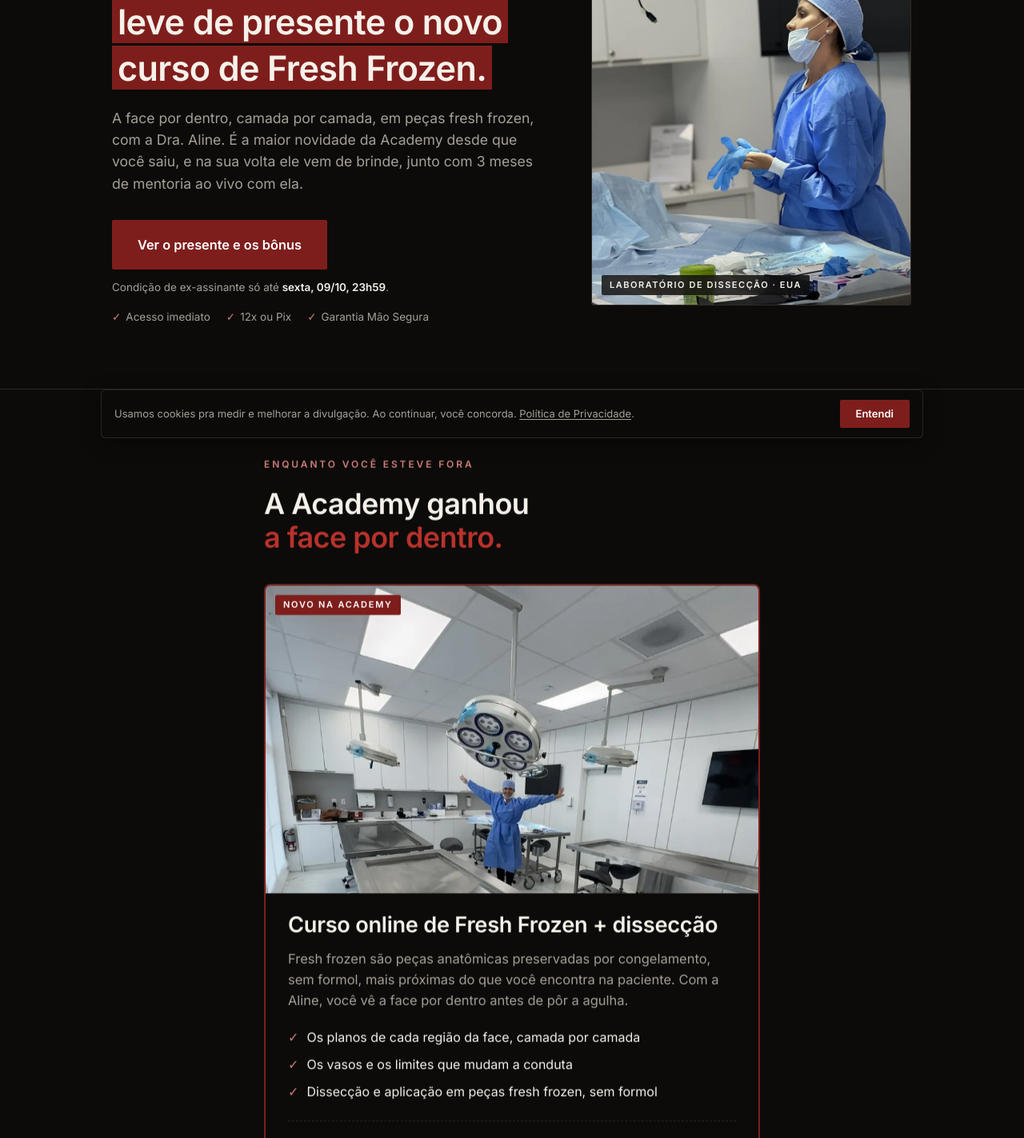
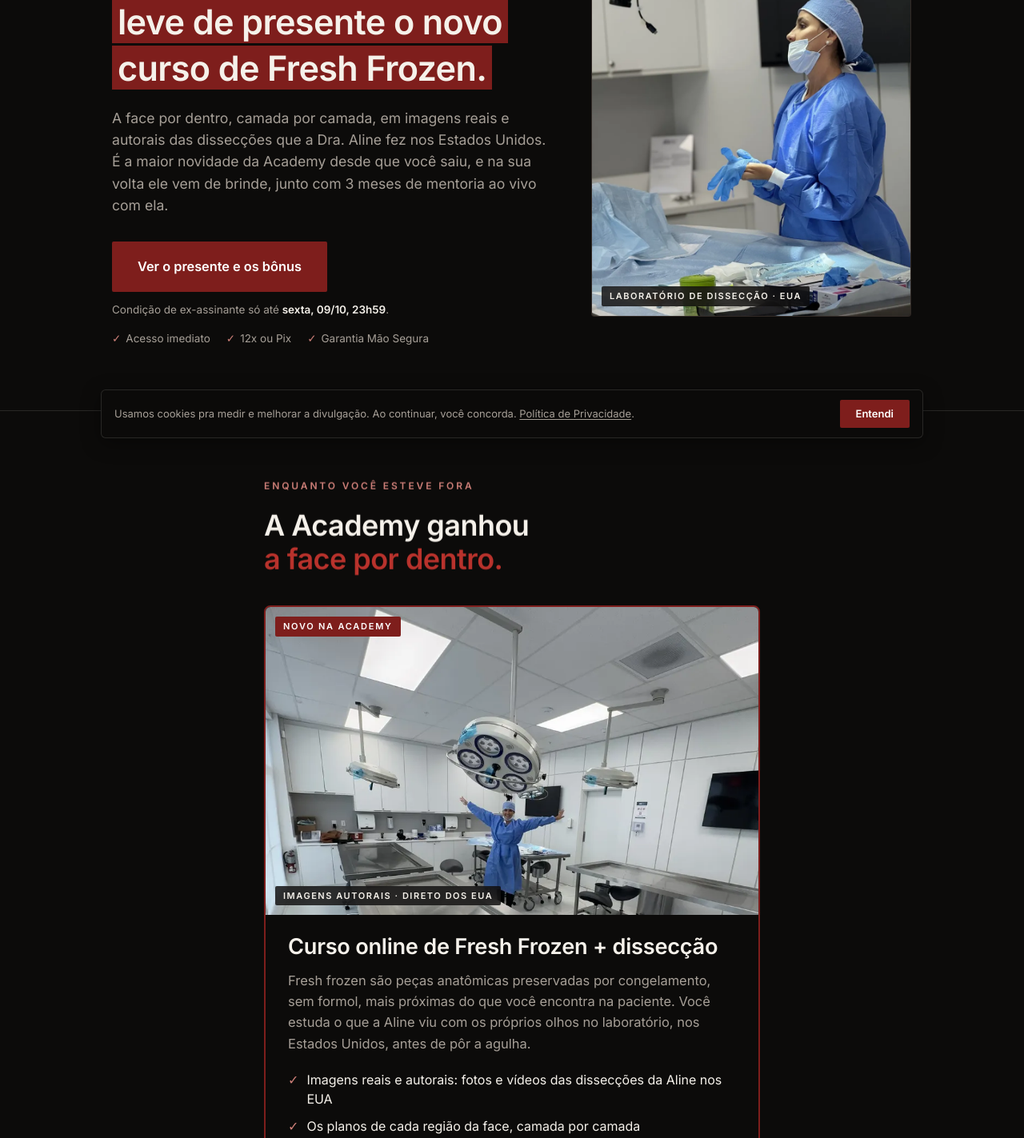
Before and after one commit to mateusferrao/LB-Plataforma-Aline-Lancamento, a Next.js app: page /academy/exalunas in a window 1280 px wide. Shown: the part 240-1663 px from the top of the page at 80% size. Built offline with nearby package versions, Linux system fonts and the light colour scheme; no server answers.

Commit message:
Ex-assinantes: diferencial das imagens reais e autorais das dissecções da Aline nos EUA
Co-Authored-By: Claude Opus 5.5 <noreply@anthropic.com>
Claude-Session: https://claude.ai/code/session_01WPUMeavyQNj8nGDqq9EBnH

```diff
--- a/components/academy/exalunas/FaqEx.tsx
+++ b/components/academy/exalunas/FaqEx.tsx
@@ -36,6 +36,10 @@ const FAQS = [
     a: "Fresh frozen são peças anatômicas humanas preservadas por congelamento, sem formol, mais próximas do que você encontra na paciente. O curso é online, dentro da plataforma: você assiste no seu tempo, quantas vezes precisar.",
   },
   {
+    q: "As imagens do curso são de onde?",
+    a: "São reais e autorais: fotos e vídeos das dissecções que a Aline fez no laboratório, nos Estados Unidos. São imagens de estudo, mostradas com respeito e com a explicação de cada estrutura.",
+  },
+  {
     q: "Como pago?",
     a: `Em até 12x de ${EXALUNAS.parcela12x} no cartão, ou ${EXALUNAS.precoLabel} à vista no Pix ou no cartão, direto no checkout.`,
   },
--- a/components/academy/exalunas/FinalCtaEx.tsx
+++ b/components/academy/exalunas/FinalCtaEx.tsx
@@ -14,7 +14,7 @@ export function FinalCtaEx() {
           Você já começou. <span className="text-wine-bright">Volta pra terminar com a mão firme.</span>
         </h2>
         <p className="mt-5 max-w-[560px] text-[1.08rem] leading-[1.6] text-fg-soft">
-          A plataforma inteira por {EXALUNAS.mesesAcesso} meses, o novo curso de Fresh Frozen de presente e 3 meses de
+          A plataforma inteira por {EXALUNAS.mesesAcesso} meses, o novo curso de Fresh Frozen, com imagens autorais dos EUA, de presente e 3 meses de
           mentoria com a Aline. Em 12x de {EXALUNAS.parcela12x}, ou {EXALUNAS.precoLabel} à vista.
         </p>
         <CtaEx className="mt-8 w-full sm:w-auto">
--- a/components/academy/exalunas/HeroEx.tsx
+++ b/components/academy/exalunas/HeroEx.tsx
@@ -39,9 +39,9 @@ export function HeroEx() {
             </h1>
 
             <p className="mt-5 max-w-[560px] text-[1.1rem] leading-[1.55] text-fg-soft">
-              A face por dentro, camada por camada, em peças fresh frozen, com a Dra. Aline. É a maior novidade da
-              Academy desde que você saiu, e na sua volta ele vem de brinde, junto com 3 meses de mentoria ao vivo
-              com ela.
+              A face por dentro, camada por camada, em imagens reais e autorais das dissecções que a Dra. Aline fez
+              nos Estados Unidos. É a maior novidade da Academy desde que você saiu, e na sua volta ele vem de
+              brinde, junto com 3 meses de mentoria ao vivo com ela.
             </p>
 
             <VerOfertaButton produto="academy-exalunas" className="mt-8 w-full justify-center sm:w-auto">
--- a/components/academy/exalunas/NovidadeEx.tsx
+++ b/components/academy/exalunas/NovidadeEx.tsx
@@ -7,8 +7,10 @@ import { ANATOMIA_EXALUNAS, brl } from "@/lib/ofertaAcademy";
 
 // "O que você perdeu desde que saiu". O Fresh Frozen é a novidade e ganha o card
 // grande, com foto (pedido de 08/10); a mentoria, o certificado e a preferência
-// vêm depois, menores, como o que mais entra na volta.
+// vêm depois, menores, como o que mais entra na volta. Diferencial (08/10): as
+// imagens do curso são reais e autorais, das dissecções da Aline nos EUA.
 const O_QUE_VE = [
+  "Imagens reais e autorais: fotos e vídeos das dissecções da Aline nos EUA",
   "Os planos de cada região da face, camada por camada",
   "Os vasos e os limites que mudam a conduta",
   "Dissecção e aplicação em peças fresh frozen, sem formol",
@@ -44,6 +46,9 @@ export function NovidadeEx() {
           <span className="absolute top-3 left-3 rounded-[2px] bg-wine px-2.5 py-1 text-[11px] font-semibold tracking-[0.16em] text-on-wine uppercase">
             Novo na Academy
           </span>
+          <span className="absolute bottom-3 left-3 rounded-[2px] bg-bg/80 px-2.5 py-1 text-[11px] font-semibold tracking-[0.14em] text-fg uppercase backdrop-blur-sm">
+            Imagens autorais · direto dos EUA
+          </span>
         </div>
         <div className="px-5 py-6 sm:px-7">
           <h3 className="font-sans text-[1.45rem] font-semibold leading-[1.2] tracking-[-0.01em] text-fg sm:text-[1.7rem]">
@@ -51,7 +56,8 @@ export function NovidadeEx() {
           </h3>
           <p className="mt-3 text-[1.03rem] leading-[1.6] text-fg-soft">
             Fresh frozen são peças anatômicas preservadas por congelamento, sem formol, mais próximas do que você
-            encontra na paciente. Com a Aline, você vê a face por dentro antes de pôr a agulha.
+            encontra na paciente. Você estuda o que a Aline viu com os próprios olhos no laboratório, nos Estados
+            Unidos, antes de pôr a agulha.
           </p>
           <ul className="mt-5 grid list-none gap-2.5 p-0">
             {O_QUE_VE.map((p) => (
--- a/lib/ofertaAcademy.ts
+++ b/lib/ofertaAcademy.ts
@@ -246,7 +246,7 @@ export const RENOVACAO_EXALUNAS: Item = {
 };
 export const ANATOMIA_EXALUNAS: Item = {
   nome: "Novo curso online de Fresh Frozen + dissecção",
-  detalhe: "A face por dentro, camada por camada: os planos, os vasos e os limites que mudam a conduta. Pra mão parar de hesitar.",
+  detalhe: "Imagens reais e autorais das dissecções da Aline nos EUA: os planos, os vasos e os limites que mudam a conduta. Pra mão parar de hesitar.",
   valor: 1297,
 };
 export const BONUS_EXALUNAS: readonly Item[] = [
```
Also changed, not shown: 3 other files (tests, documents, lock files or other folders).
